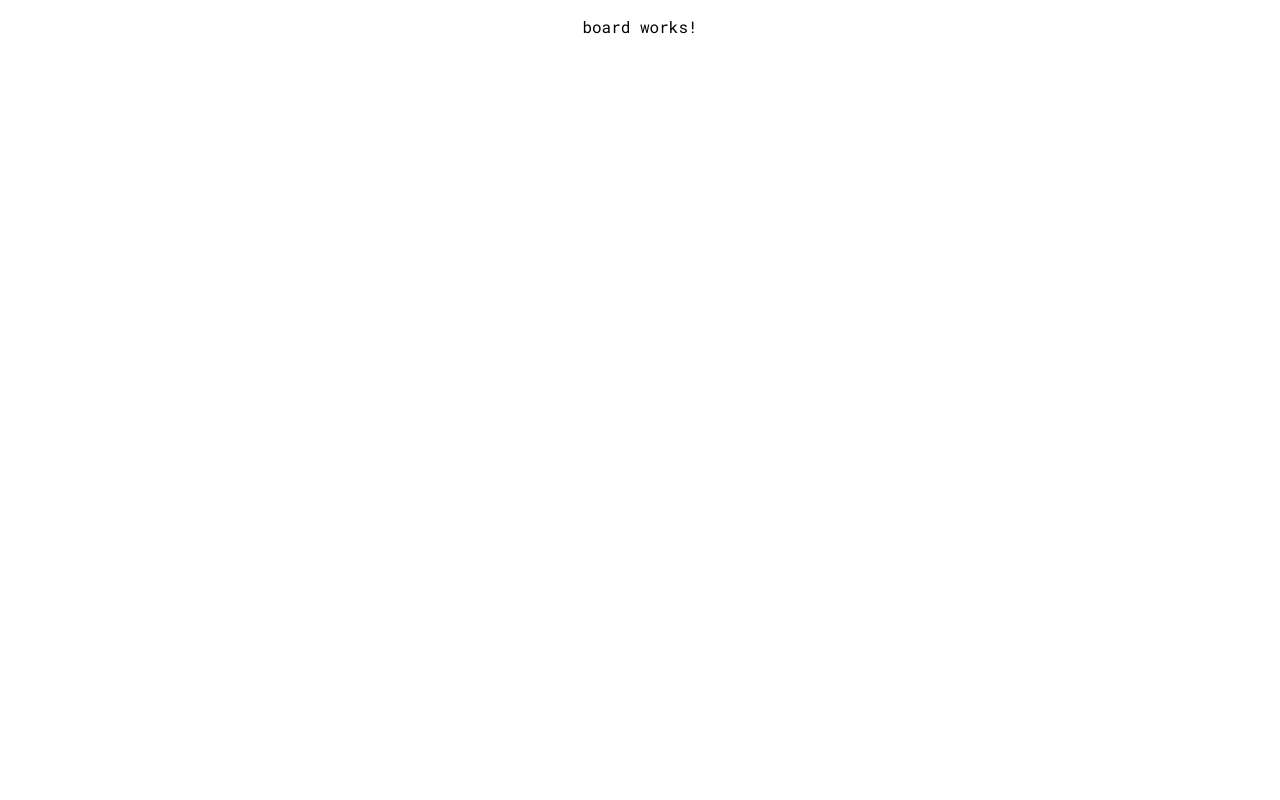
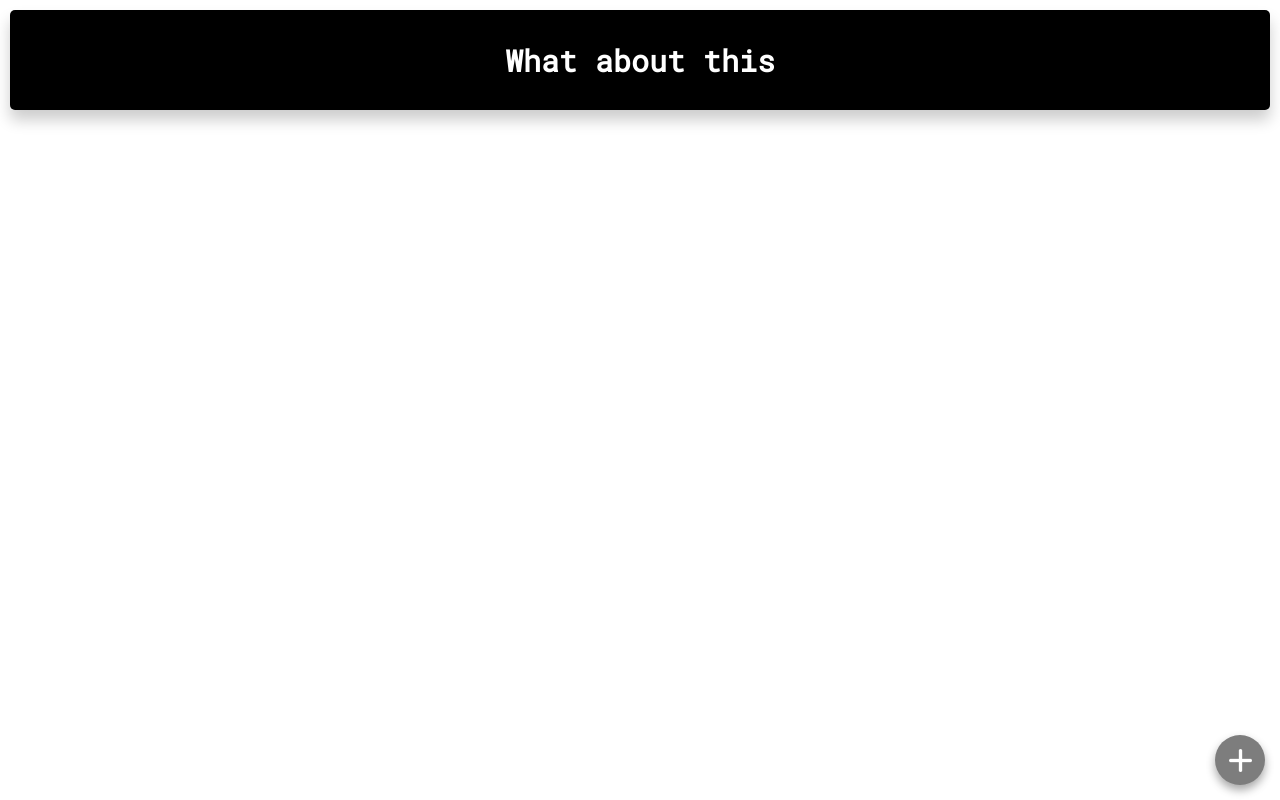
Before and after one commit to guilhermebkel/Anonymous-Message-Board, an Angular app: page /board/1 in a window 1280 px wide. Built offline with nearby package versions, Linux system fonts and the light colour scheme.

Commit message:
Added board page

```diff
--- a/src/app/app.module.ts
+++ b/src/app/app.module.ts
@@ -8,6 +8,7 @@ import { HomeComponent } from './home/home.component'
 import { BoardComponent } from './board/board.component'
 
 import { BoardService } from '../services/board.service'
+import { ThreadService } from 'src/services/thread.service';
 
 @NgModule({
   declarations: [
@@ -22,6 +23,7 @@ import { BoardService } from '../services/board.service'
   ],
   providers: [
     BoardService,
+    ThreadService,
   ],
   bootstrap: [AppComponent]
 })
--- a/src/app/board/board.component.html
+++ b/src/app/board/board.component.html
@@ -1,3 +1,24 @@
-<p>
-  board works!
-</p>
+<section class="title">
+    <h1>
+      What about this
+    </h1>
+</section>
+
+<section class="thread">
+
+</section>
+
+<button class="create" (click)="toggleCreationModal()" [ngStyle]="isCreateButtonActiveStyle">
+  <img src="../../assets/add.png" />
+</button>
+
+<div class="creation-background" [ngStyle]="isModalActiveStyle">
+  <section class="creation-menu">
+    <h1>New thread</h1>
+    <input placeholder="Thread name" (keyup)="handleNewThreadTitle($event)" [value]="newThreadTitle"/>
+    <div class="button-container">
+      <button class="close-button" (click)="toggleCreationModal()">CLOSE</button>
+      <button class="create-button" (click)="createThread()">CREATE</button>
+    </div>
+  </section>
+</div>
--- a/src/app/board/board.component.scss
+++ b/src/app/board/board.component.scss
@@ -0,0 +1,148 @@
+.title {
+    background-color: black;
+    margin: 10px;
+    width: auto;
+    height: 100px;
+    display: flex;
+    border-radius: 5px;
+    box-shadow: 0px 10px 15px rgba(0, 0, 0, 0.2);
+
+    h1 {
+        color: white;
+        font-size: 30px;
+        width: 275px;
+        margin: auto auto;
+    }
+}
+
+.create{
+    position: fixed;
+    z-index: 11;
+    outline: none;
+    width: 50px;
+    height: 50px;
+    border-radius: 100%;
+    border-style: outset;
+    background-color: rgb(70, 70, 70);
+    box-shadow: 0px 5px 10px rgba(0, 0, 0, 0.5);
+    border-width: 0px;
+    bottom: 15px;
+    right: 15px;
+    cursor: pointer;
+    display: flex;
+    align-content: space-around;
+    opacity: 0.7;
+    -webkit-transition: all 0.25s ease;
+    -moz-transition: all 0.25s ease;
+    -o-transition: all 0.25s ease;
+    transition: all 0.25s ease;
+
+    img {
+        width: 23px;
+        height: 23px;
+        margin: auto;
+    }
+}
+.create:hover{
+    opacity: 1;
+    -webkit-transition: all 0.25s ease;
+    -moz-transition: all 0.25s ease;
+    -o-transition: all 0.25s ease;
+    transition: all 0.25s ease;
+}
+
+@keyframes fade-in {
+    from { opacity: 0 }
+      to { opacity: 1 }
+}
+.creation-background{
+    display: none;
+    position: fixed;
+    top: 0;
+    left: 0;
+    right: 0;
+    bottom: 0;
+    background: rgba(0, 0, 0, 0.8);
+    z-index: 10;
+    animation: fade-in 0.15s;
+
+    .creation-menu{
+        position: fixed;
+        display: flex;
+        flex-direction: column;
+        z-index: 11;
+        left: 50%;
+        top: 50%;
+        transform: translate(-50%,-50%);
+        width: 300px;
+        background-color: #FFF;
+        border-radius: 5px;
+
+        input{
+            font-family: 'Roboto Mono', sans-serif !important;
+            outline: none;
+            width: 85%;
+            margin: 15px auto 15px 15px;
+            height: 35px;
+            background-color: #000;
+            border-width: 0px;
+            border-radius: 5px;
+            color: white;
+            padding-left: 15px;
+        }
+
+        .button-container{
+            display: flex;
+            flex-direction: row;
+            margin-bottom: 20px;
+
+            .close-button{
+                font-family: 'Roboto Mono', sans-serif !important;
+                background-color: #ff1744;
+                color: white;
+                outline: none;
+                border-width: 0;
+                border-radius: 5px;
+                padding: 5px 0;
+                width: 80px;
+                margin: 15px auto 5px 15px;
+                cursor: pointer;
+                -webkit-transition: all 0.25s ease;
+                -moz-transition: all 0.25s ease;
+                -o-transition: all 0.25s ease;
+                transition: all 0.25s ease;
+            }
+            .close-button:hover{
+                background-color: black;
+                -webkit-transition: all 0.25s ease;
+                -moz-transition: all 0.25s ease;
+                -o-transition: all 0.25s ease;
+                transition: all 0.25s ease;
+            }
+
+            .create-button{
+                font-family: 'Roboto Mono', sans-serif !important;
+                background-color: #00c853;
+                color: white;
+                outline: none;
+                border-width: 0;
+                border-radius: 5px;
+                padding: 5px 0;
+                width: 80px;
+                margin: 15px 15px 5px auto;
+                cursor: pointer;
+                -webkit-transition: all 0.25s ease;
+                -moz-transition: all 0.25s ease;
+                -o-transition: all 0.25s ease;
+                transition: all 0.25s ease;
+            }
+            .create-button:hover{
+                background-color: black;
+                -webkit-transition: all 0.25s ease;
+                -moz-transition: all 0.25s ease;
+                -o-transition: all 0.25s ease;
+                transition: all 0.25s ease;
+            }
+        }
+    }
+}
--- a/src/app/board/board.component.ts
+++ b/src/app/board/board.component.ts
@@ -1,4 +1,7 @@
-import { Component, OnInit } from '@angular/core';
+import { Component, OnInit } from '@angular/core'
+import { ThreadService } from '../../services/thread.service'
+import { BoardService } from '../../services/board.service'
+import { ActivatedRoute } from '@angular/router'
 
 @Component({
   selector: 'app-board',
@@ -7,9 +10,50 @@ import { Component, OnInit } from '@angular/core';
 })
 export class BoardComponent implements OnInit {
 
-  constructor() { }
+  board_id: String = ''
+  threads: Object[] = []
+  replies: Object[] = []
+  state: Object[] = []
+  isModalActive: Boolean = false
+  isModalActiveStyle: {}
+  isCreateButtonActiveStyle: {}
+  newThread: Object[] = []
+  newThreadTitle: String = ''
+
+  constructor(
+    private threadService: ThreadService,
+    private route: ActivatedRoute,
+    private boardService: BoardService
+  ){}
 
   ngOnInit() {
+    this.board_id = this.route.snapshot.paramMap.get('id')
   }
 
+  handleNewThreadTitle(event){
+    this.newThreadTitle = event.target.value
+  }
+
+  async createThread(){
+    try{
+      await this.threadService.createThread(
+        { title: this.newThreadTitle }
+      ).subscribe(board => {
+        this.newThread = board
+        this.state.unshift(this.newThread)
+
+        this.toggleCreationModal()
+        this.newThreadTitle = ''
+      })
+    }
+    catch(error){
+      console.error(error)
+    }
+  }
+
+  toggleCreationModal(){
+    this.isModalActive = !this.isModalActive
+    this.isModalActiveStyle = this.isModalActive ? {'display': 'block'} : {'display': 'none',}
+    this.isCreateButtonActiveStyle = this.isModalActive ? {'transform': 'rotate(45deg)'} : {'transform': 'rotate(0)'}
+  }
 }
--- /dev/null
+++ b/src/services/thread.service.ts
@@ -0,0 +1,29 @@
+import { Injectable } from '@angular/core'
+import { HttpClient, HttpHeaders } from '@angular/common/http'
+import { map } from 'rxjs/operators'
+import { environment } from 'src/environments/environment.prod'
+import { Observable } from 'rxjs';
+
+@Injectable()
+export class ThreadService{
+
+  constructor(private http: HttpClient) {}
+
+  getThreads(): Observable<[]>{
+    return this.http.get<[]>(environment.online_api + '/boards')
+  }
+
+  createThread(title): Observable<[]>{
+    const options = {
+      headers: new HttpHeaders({
+        'Content-Type':  'application/json'
+        })
+    };
+
+    return this.http.post<[]>(
+      environment.online_api + '/boards',
+      JSON.stringify(title),
+      options
+    )
+  }
+}
--- a/src/styles.scss
+++ b/src/styles.scss
@@ -7,7 +7,6 @@ body {
     height: auto;
     text-align: center;
     display: inline-block !important;
-    background-color: #FFF;
     overflow-x: hidden !important;
     font-family: 'Roboto Mono', sans-serif !important;
     scroll-behavior: smooth;
```
